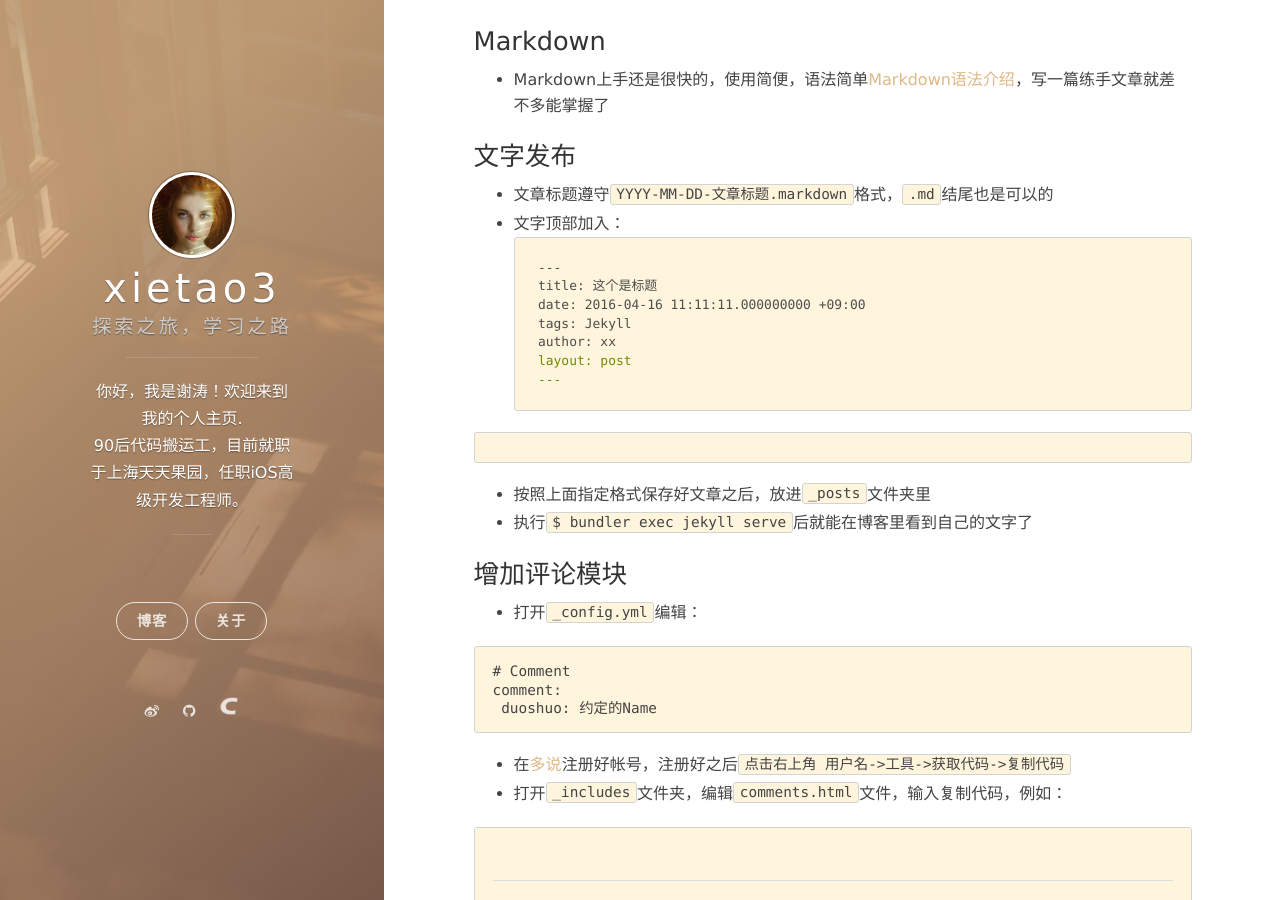
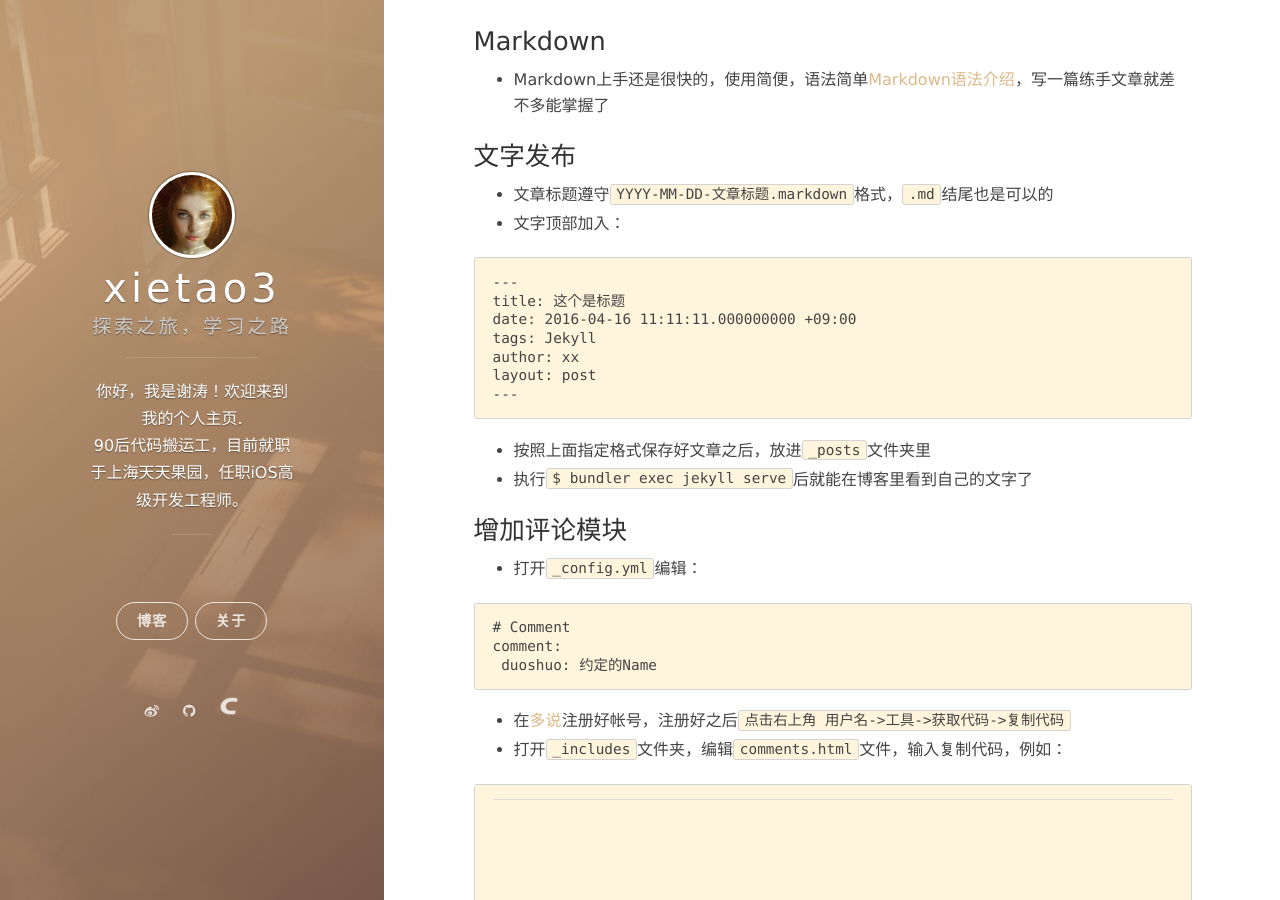
Before and after one commit to xietao3/xietao3.github.io, a Jekyll site: the page built from _posts/2016-11-01-post-and-comment.markdown, in a window 1280 px wide and 900 px high, scrolled down 538 px. Built offline with Jekyll 4.4.1, drawn with Linux system fonts in a browser that asks for light colours; nearby versions of some CDN libraries; Markdown is read by kramdown in place of the engine named in the settings; comment, search, counter and statistics services are not loaded.

Commit message:
update article

````diff
--- a/_posts/2016-11-01-post-and-comment.markdown
+++ b/_posts/2016-11-01-post-and-comment.markdown
@@ -23,16 +23,13 @@ categories: Blog
 ###文字发布
 + 文章标题遵守``YYYY-MM-DD-文章标题.markdown``格式，``.md``结尾也是可以的
 + 文字顶部加入：
-```
----
+<pre>---
 title: 这个是标题
 date: 2016-04-16 11:11:11.000000000 +09:00
 tags: Jekyll
 author: xx
 layout: post
----
-```
-<pre></pre>
+---</pre>
 +  按照上面指定格式保存好文章之后，放进``_posts``文件夹里
 + 执行``$ bundler exec jekyll serve``后就能在博客里看到自己的文字了
 
@@ -46,10 +43,7 @@ comment:
 + 在[多说](http://duoshuo.com/)注册好帐号，注册好之后``点击右上角 用户名->工具->获取代码->复制代码``
 + 打开``_includes``文件夹，编辑``comments.html``文件，输入复制代码，例如：
 
-<pre>
-
-
-<section class="post-comments">
+<pre><section class="post-comments">
    {% if site.comment.disqus %}
     <div id="disqus_thread"></div>
     <script>
@@ -78,8 +72,7 @@ comment:
             (document.getElementsByTagName('head')[0] || document.getElementsByTagName('body')[0]).appendChild(ds);
         })();
     </script>
-  {% endif %}
-  </pre>
+  {% endif %}</pre>
  + 重新打开文章详情页，底部就出现评论模块啦！
 
 ###结语
````
